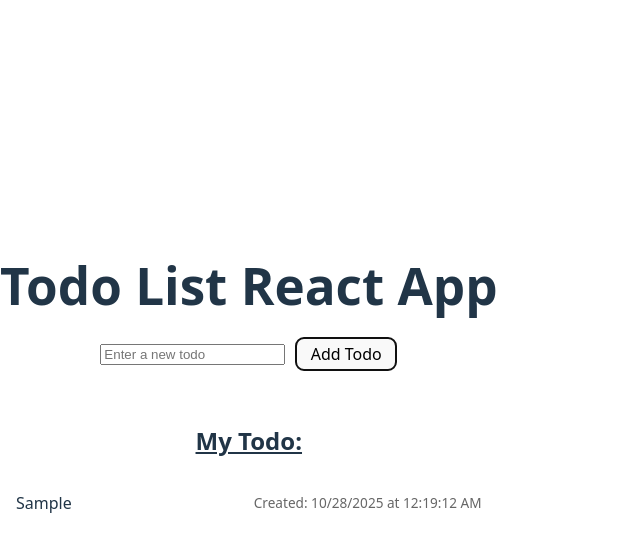
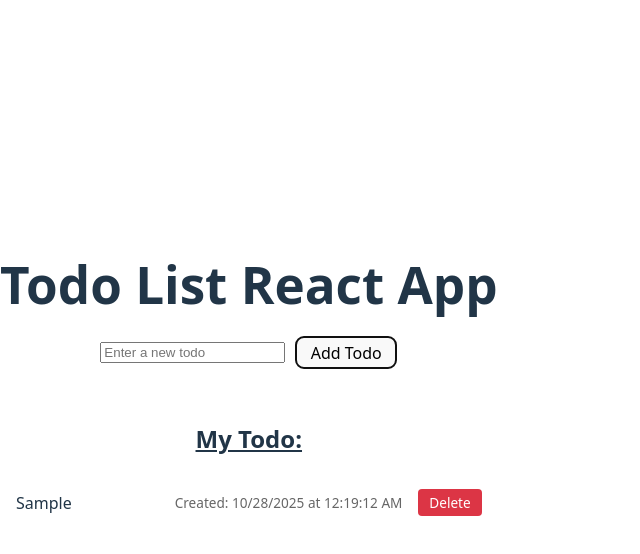
Before and after one commit to x-typo/react-todo-app, a React (Vite) app: page / in a window 1280 px wide. Both pictures are taken after typing "Sample" into the empty fields and a click on the button "Add Todo". Shown: the top 554 px of the page, without its empty margins (0-640 px from the left). Built offline with nearby package versions, Linux system fonts and the light colour scheme.

Commit message:
feat: implement delete functionality for todos and enhance UI with action buttons

```diff
--- a/src/TodoApp.css
+++ b/src/TodoApp.css
@@ -50,11 +50,32 @@
   justify-content: space-between;
   align-items: center;
   text-align: left;
+  gap: 1rem;
+}
+
+.todo-actions {
+  display: flex;
+  align-items: center;
+  gap: 1rem;
 }
 
 .todo-date {
   color: #666;
   font-size: 0.85em;
   white-space: nowrap;
-  margin-left: 1rem;
 }
+
+.delete-btn {
+  padding: 0.3em 0.8em;
+  background: #dc3545;
+  color: white;
+  border: none;
+  border-radius: 4px;
+  cursor: pointer;
+  font-size: 0.85em;
+  white-space: nowrap;
+}
+
+.delete-btn:hover {
+  background: #c82333;
+}
--- a/src/TodoApp.tsx
+++ b/src/TodoApp.tsx
@@ -26,6 +26,10 @@ function TodoApp() {
     setInputValue("");
   };
 
+  const deleteTodo = (id: number) => {
+    setTodos(todos.filter((todo) => todo.id !== id));
+  };
+
   return (
     <div className="app">
       <h1>Todo List React App</h1>
@@ -49,9 +53,14 @@ function TodoApp() {
             {todos.map((todo) => (
               <li key={todo.id}>
                 <span>{todo.text}</span>
-                <small className="todo-date">
-                  Created: {todo.createdAt.toLocaleDateString()} at {todo.createdAt.toLocaleTimeString()}
-                </small>
+                <div className="todo-actions">
+                  <small className="todo-date">
+                    Created: {todo.createdAt.toLocaleDateString()} at {todo.createdAt.toLocaleTimeString()}
+                  </small>
+                  <button className="delete-btn" onClick={() => deleteTodo(todo.id)}>
+                    Delete
+                  </button>
+                </div>
               </li>
             ))}
           </ul>
```
